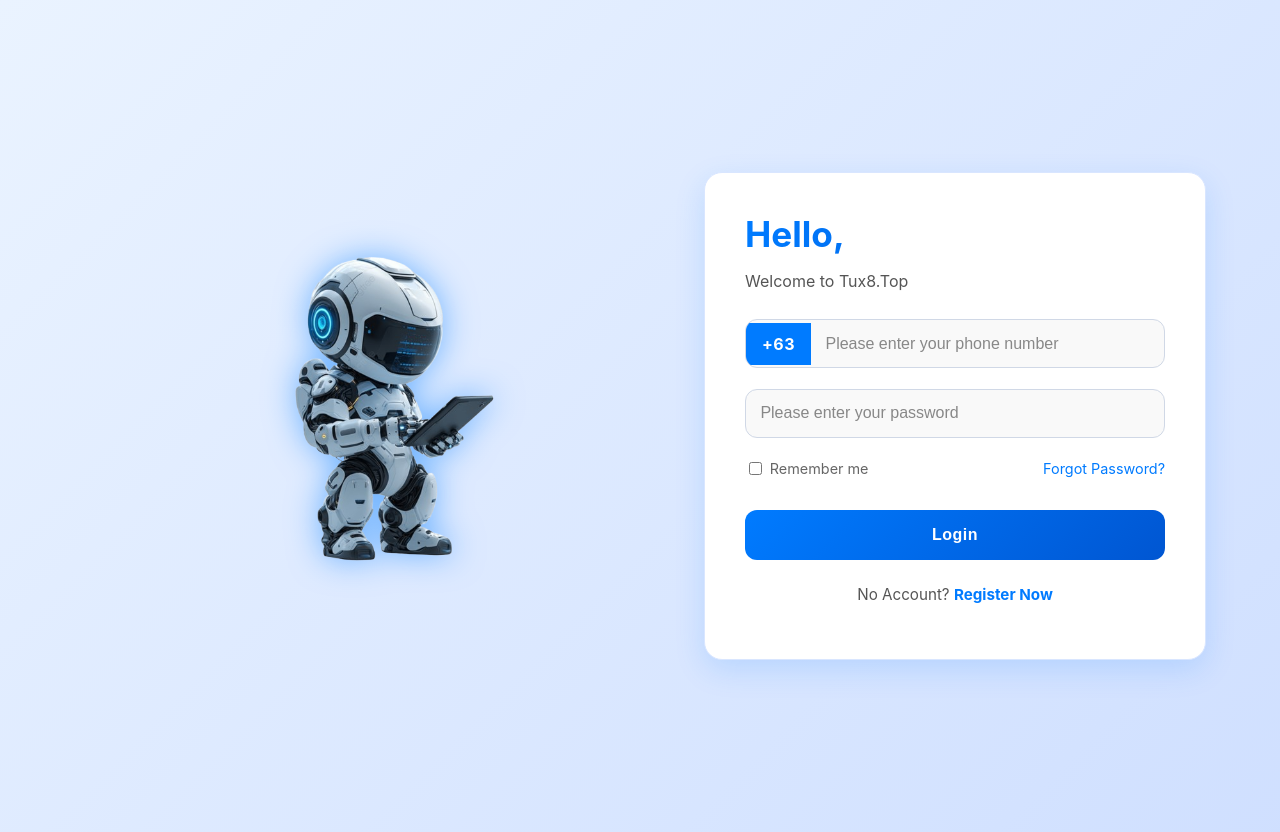
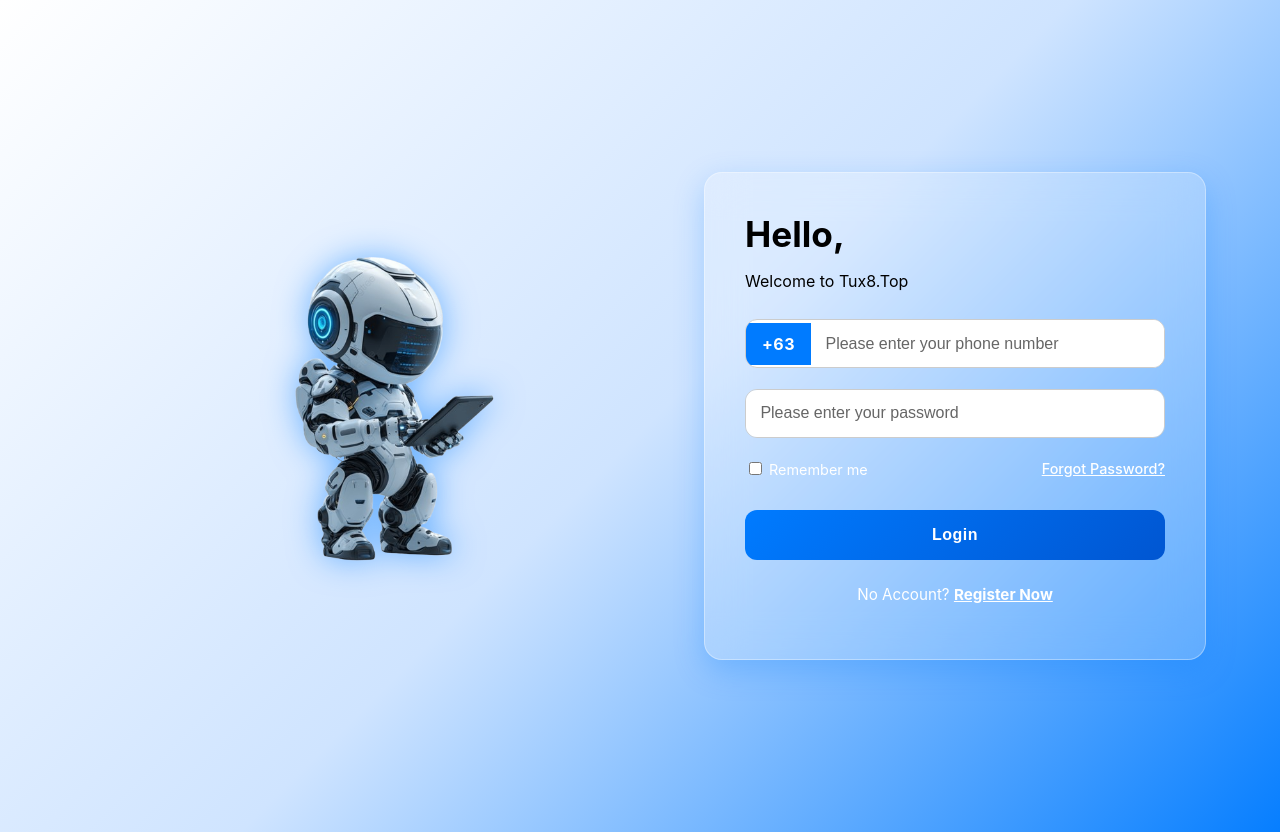
Before and after one commit to NeppyS/tux8, a React (Create React App) app: page / in a window 1280 px wide. Shown: the top 832 px of the page. Built offline with nearby package versions, Linux system fonts and the light colour scheme.

Commit message:
Fix eslint href issues

```diff
--- a/src/App.css
+++ b/src/App.css
@@ -5,7 +5,7 @@
   display: flex;
   justify-content: center;
   align-items: center;
-  background: linear-gradient(135deg, #eaf3ff 0%, #cfdfff 100%);
+  background: linear-gradient(135deg, #ffffff 0%, #cfe4ff 50%, #007bff 100%);
   padding: 1rem;
   position: relative;
   overflow: hidden;
@@ -47,37 +47,37 @@
   50% { transform: translateY(-12px); }
 }
 
-/* Login Card */
+/* Login Card - Transparent Glass Effect */
 .login-card {
   flex: 1;
   max-width: 420px;
   width: 100%;
-  background: #fff;
-  border: 1px solid #d9e6ff;
+  background: rgba(255, 255, 255, 0.2); /* transparent */
+  border: 1px solid rgba(255, 255, 255, 0.35);
   border-radius: 18px;
   padding: 2.5rem;
-  box-shadow: 0px 10px 30px rgba(0, 123, 255, 0.15);
-  color: #222;
+  box-shadow: 0px 10px 30px rgba(0, 123, 255, 0.25);
+  backdrop-filter: blur(20px);
+  -webkit-backdrop-filter: blur(20px);
+  color: #fff; /* Make all text fully white */
   transition: transform 0.3s ease, box-shadow 0.3s ease;
 }
 
 .login-card:hover {
   transform: translateY(-4px);
-  box-shadow: 0px 14px 36px rgba(0, 86, 210, 0.25);
+  box-shadow: 0px 14px 36px rgba(0, 86, 210, 0.35);
 }
 
 /* Header */
 .login-header h2 {
   font-size: 2.2rem;
   margin: 0;
-  background: linear-gradient(90deg, #007bff, #0056d2);
-  -webkit-background-clip: text;
-  -webkit-text-fill-color: transparent;
+  color: #000000; /* Visible on all backgrounds */
   font-weight: bold;
 }
 
 .login-header p {
-  color: #555;
+  color: #000000;
   margin-bottom: 1.8rem;
   font-size: 1rem;
 }
@@ -87,8 +87,8 @@
   display: flex;
   align-items: center;
   margin-bottom: 1.3rem;
-  background: #f9f9f9;
-  border: 1px solid #d0d8e6;
+  background: #fff; /* solid white */
+  border: 1px solid #ccc;
   border-radius: 12px;
   overflow: hidden;
   transition: border 0.3s, box-shadow 0.3s;
@@ -96,7 +96,7 @@
 
 .input-group:focus-within {
   border-color: #007bff;
-  box-shadow: 0 0 10px rgba(0, 123, 255, 0.4);
+  box-shadow: 0 0 10px rgba(0, 123, 255, 0.5);
 }
 
 .input-group .prefix {
@@ -112,14 +112,15 @@
   padding: 0.9rem;
   border: none;
   outline: none;
-  background: transparent;
-  color: #222;
+  background: #fff; /* white background */
+  color: #222;      /* dark text for readability */
   font-size: 1rem;
 }
 
 .input-group input::placeholder {
-  color: #888;
+  color: #666; /* visible gray */
 }
+
 
 /* Options */
 .options {
@@ -128,24 +129,17 @@
   align-items: center;
   margin-bottom: 2rem;
   font-size: 0.9rem;
-  color: #666;
-}
-
-.options label {
-  display: flex;
-  align-items: center;
-  gap: 0.3rem;
+  color: #fff;
 }
 
 .options a {
-  color: #007bff;
-  text-decoration: none;
+  color: #fff;
+  font-weight: 500;
   transition: color 0.3s;
 }
 
 .options a:hover {
-  color: #0056d2;
-  text-decoration: underline;
+  color: #d0e6ff;
 }
 
 /* Button */
@@ -165,7 +159,7 @@
 
 .login-btn:hover {
   transform: translateY(-2px);
-  box-shadow: 0 8px 22px rgba(0, 86, 210, 0.4);
+  box-shadow: 0 8px 22px rgba(0, 86, 210, 0.5);
 }
 
 /* Register */
@@ -173,19 +167,18 @@
   text-align: center;
   margin-top: 1.6rem;
   font-size: 0.95rem;
-  color: #555;
+  color: #fff;
 }
 
 .register a {
-  color: #007bff;
+  color: #fff;
   font-weight: bold;
-  text-decoration: none;
+  text-decoration: underline;
   transition: color 0.3s;
 }
 
 .register a:hover {
-  color: #0056d2;
-  text-decoration: underline;
+  color: #d0e6ff;
 }
 
 /* Responsive */
@@ -209,7 +202,7 @@
 
 @media (max-width: 500px) {
   .login-card {
-    max-width: 95%;
+    max-width: 90%;
     padding: 1.2rem;
     border-radius: 14px;
   }
@@ -224,7 +217,7 @@
   }
 
   .robot-bg {
-    max-width: 150px;
+    max-width: 140px;
   }
 
   .options {
```
